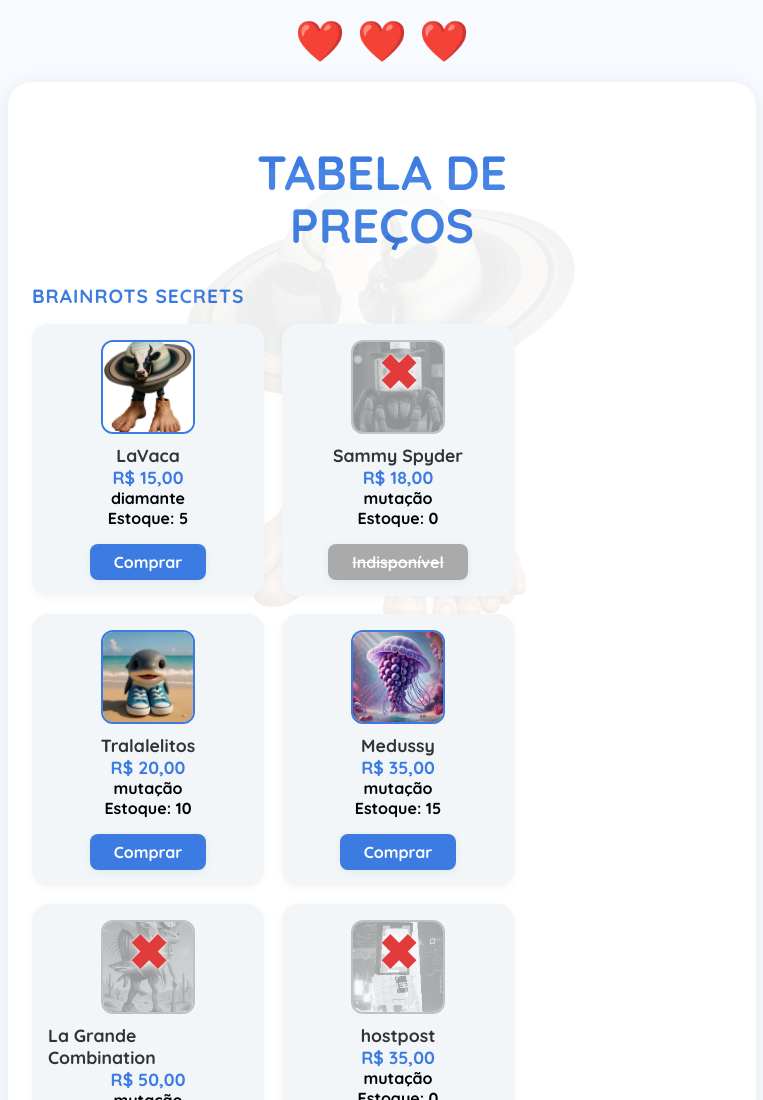
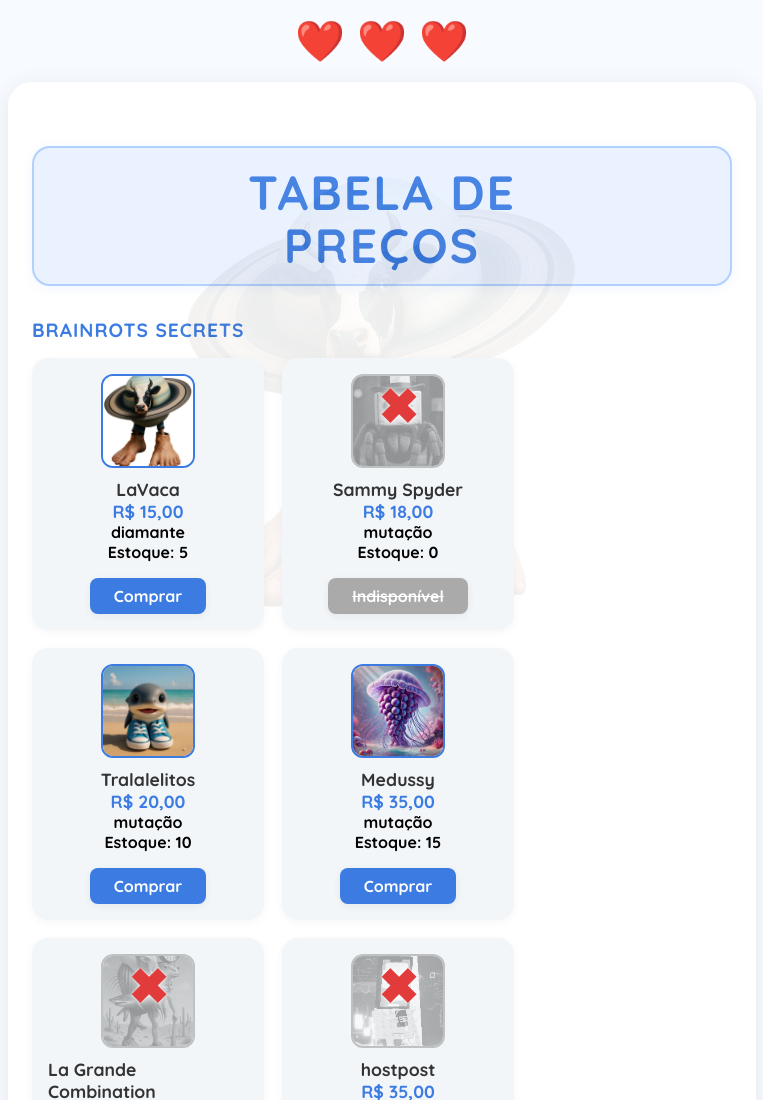
Before and after one commit to BezinXXX74/Blox-Sore, a plain HTML site: page index.html in a window 1280 px wide. Shown: the top 1100 px of the page, without its empty margins (258-1021 px from the left). Drawn offline with Linux system fonts and the light colour scheme.

Commit message:
Update style.css

```diff
--- a/style.css
+++ b/style.css
@@ -57,6 +57,13 @@ body::before {
   margin-bottom: 24px;
   line-height: 1.1;
   text-transform: uppercase;
+  background: #eaf2ff;
+  border-radius: 18px;
+  box-shadow: 0 2px 12px rgba(59,123,226,0.08);
+  padding: 18px 0 12px 0;
+  letter-spacing: 2px;
+  font-weight: 900;
+  border: 2px solid #b0d0ff;
 }
 
 .secao {
```
